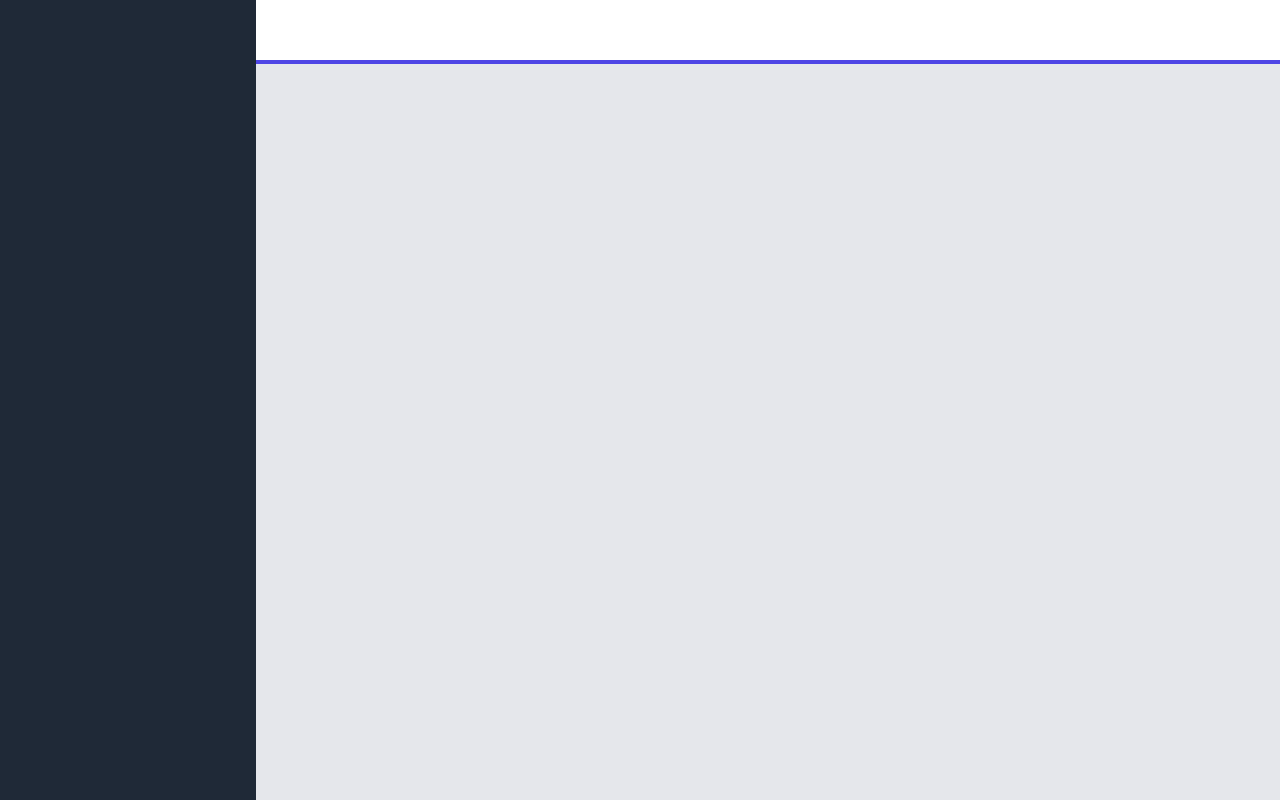
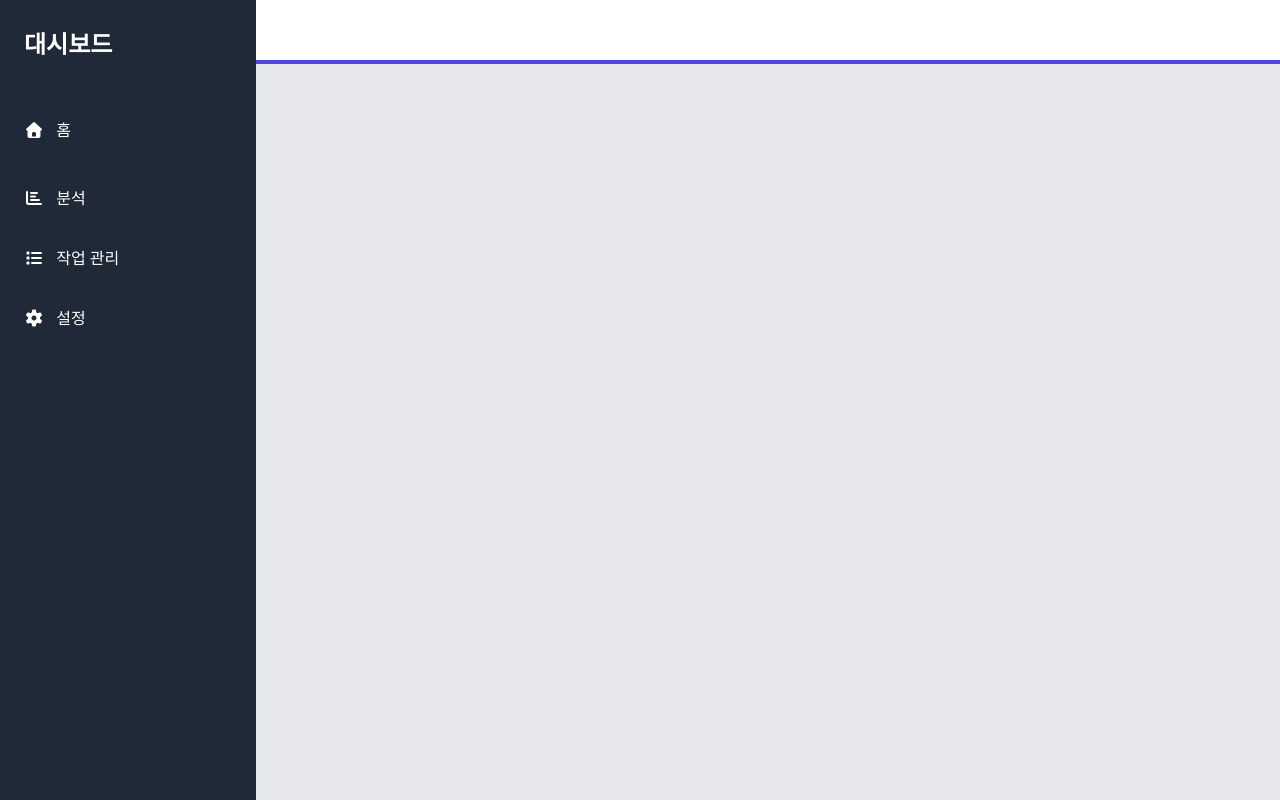
Before and after one commit to kikjs75/kikjs75.github.io, a plain HTML site: page index.html in a window 1280 px wide. Drawn offline with nearby package versions, Linux system fonts and the light colour scheme.

Commit message:
사이드바(Sidebar) UI

```diff
--- a/index.html
+++ b/index.html
@@ -12,7 +12,43 @@
   </head>
   <body class="bg-gray-100">
     <div class="flex">
-      <aside class="bg-gray-800 w-64 h-screen"></aside>
+      <aside
+        class="bg-gray-800 w-64 h-screen flex flex-col py-7 px-2 space-y-6"
+      >
+        <div>
+          <h2 class="text-white text-2xl font-semibold px-4 mb-6">대시보드</h2>
+        </div>
+        <nav class="flex flex-col space-y-4">
+          <a
+            href="#"
+            class="mb-2 py-2.5 px-4 hover:bg-gray-700 rounded trasition duration-200"
+          >
+            <i class="fa-solid fa-house text-white mr-2"></i>
+            <span class="text-white">홈</span>
+          </a>
+          <a
+            href="#"
+            class="mb-2 py-2.5 px-4 hover:bg-gray-700 rounded trasition duration-200"
+          >
+            <i class="fa-solid fa-chart-bar text-white mr-2"></i>
+            <span class="text-white">분석</span>
+          </a>
+          <a
+            href="#"
+            class="mb-2 py-2.5 px-4 hover:bg-gray-700 rounded trasition duration-200"
+          >
+            <i class="fa-solid fa-list text-white mr-2"></i>
+            <span class="text-white">작업 관리</span>
+          </a>
+          <a
+            href="#"
+            class="mb-2 py-2.5 px-4 hover:bg-gray-700 rounded trasition duration-200"
+          >
+            <i class="fa-solid fa-gear text-white mr-2"></i>
+            <span class="text-white">설정</span>
+          </a>
+        </nav>
+      </aside>
       <div class="flex-1 flex flex-col">
         <header class="bg-white border-b-4 border-indigo-600 h-16"></header>
         <main class="flex-1 bg-gray-200"></main>
```
